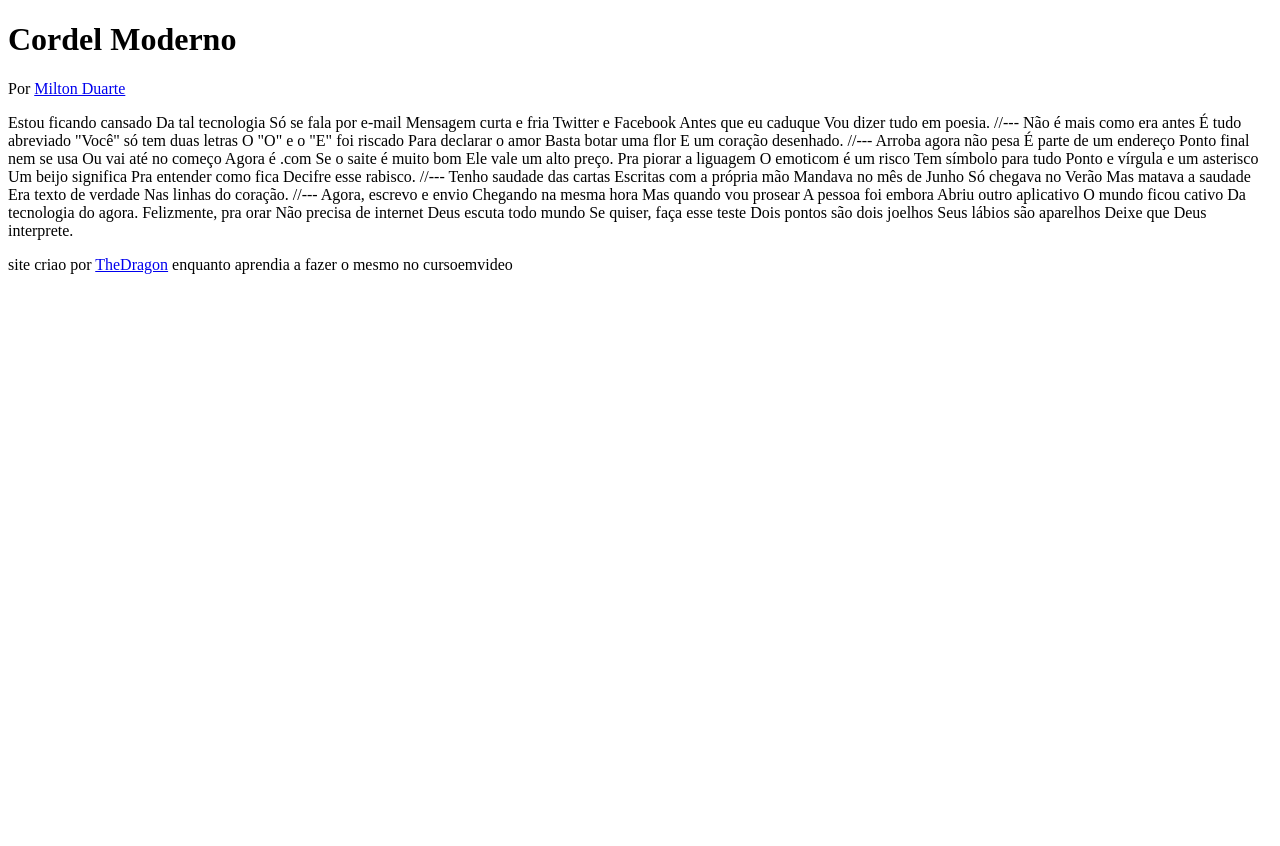
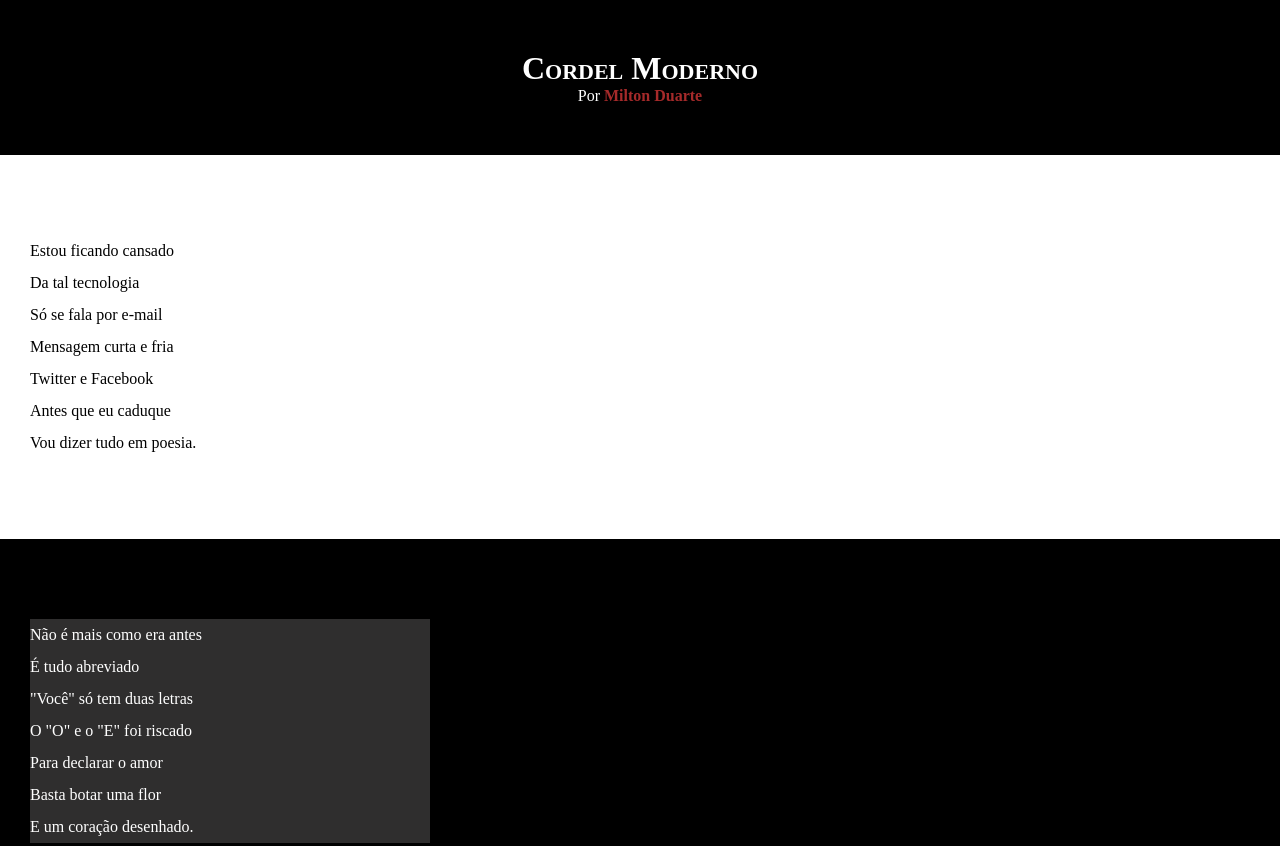
Before and after one commit to IamTheSorcerer/Html, a plain HTML site: page desafios/df012/index.html in a window 1280 px wide. Shown: the top 846 px of the page. Before the commit the page ends 800 px from the top, so only its background shows below. Drawn offline with Linux system fonts and the light colour scheme.

Commit message:
estilo/textos

```diff
--- /dev/null
+++ b/desafios/df012/estilo/style.css
@@ -0,0 +1,67 @@
+@charset "UTF-8";
+
+* {
+    margin: 0px;
+    padding: 0px;
+}
+
+html, body {
+    min-height: 100vh;
+    background-color: aquamarine;
+}
+
+header {
+    background-color: black;
+    color: white;
+    text-align: center;
+
+}
+
+header > h1 {
+    padding-top: 50px;
+    font-variant: small-caps;
+}
+
+header > p {
+    padding-bottom: 50px;
+}
+
+header a , footer a {
+    color: brown;
+    text-decoration: none;
+    font-weight: bolder;
+
+}
+
+header a:hover, footer a:hover {
+    text-decoration: underline;
+}
+
+section{
+    padding-top: 10vh;
+    padding-bottom: 10vh;
+    line-height: 2em;
+    padding-left: 30px;
+}
+
+section.normal{
+    background-color: white;
+    color: black;
+}
+
+section.imagem{
+    background-color: black;
+    color: white;
+}
+
+section.imagem > p {
+    width: 400px;
+    background-color: rgba(56, 55, 55, 0.842);
+}
+
+footer {
+     background-color: black;
+     color: white;
+     text-align: center;
+     padding: 10px;
+}
--- a/desafios/df012/index.html
+++ b/desafios/df012/index.html
@@ -5,6 +5,7 @@
     <meta http-equiv="X-UA-Compatible" content="IE=edge">
     <meta name="viewport" content="width=device-width, initial-scale=1.0">
     <title>Cordel Moderno</title>
+    <link rel="stylesheet" href="estilo/style.css">
 </head>
 <body>
     <header>
@@ -13,69 +14,90 @@
 
     </header>
 
-    Estou ficando cansado
-    Da tal tecnologia
-    Só se fala por e-mail
-    Mensagem curta e fria
-    Twitter e Facebook
-    Antes que eu caduque
-    Vou dizer tudo em poesia.
+    <section class="normal">
+        <p>
+            Estou ficando cansado <br>
+            Da tal tecnologia <br>
+            Só se fala por e-mail <br>
+            Mensagem curta e fria <br>
+            Twitter e Facebook <br>
+            Antes que eu caduque <br>
+            Vou dizer tudo em poesia.
+        </p>
+    </section>
 
-    //---
 
-    Não é mais como era antes
-    É tudo abreviado
-    "Você" só tem duas letras
-    O "O" e o "E" foi riscado
-    Para declarar o amor
-    Basta botar uma flor
-    E um coração desenhado.
 
-    //---
+    <section class="imagem">
+        <p>
+            Não é mais como era antes <br>
+            É tudo abreviado <br>
+            "Você" só tem duas letras <br>
+            O "O" e o "E" foi riscado <br>
+            Para declarar o amor <br>
+            Basta botar uma flor <br>
+            E um coração desenhado.
+        </p>
+    </section>
 
-    Arroba agora não pesa
-    É parte de um endereço
-    Ponto final nem se usa
-    Ou vai até no começo
-    Agora é .com
-    Se o saite é muito bom
-    Ele vale um alto preço.
 
-    Pra piorar a liguagem
-    O emoticom é um risco
-    Tem símbolo para tudo
-    Ponto e vírgula e um asterisco
-    Um beijo significa
-    Pra entender como fica
-    Decifre esse rabisco.
 
-    //---
+    <section class="normal">
+        <p>
+            Arroba agora não pesa <br>
+            É parte de um endereço <br>
+            Ponto final nem se usa <br>
+            Ou vai até no começo <br>
+            Agora é .com <br>
+            Se o saite é muito bom <br>
+            Ele vale um alto preço.
+        </p>
+        <p>
+            Pra piorar a liguagem <br>
+            O emoticom é um risco <br>
+            Tem símbolo para tudo <br>
+            Ponto e vírgula e um asterisco <br>
+            Um beijo significa <br>
+            Pra entender como fica <br>
+            Decifre esse rabisco.
+        </p>
+    </section>
 
-    Tenho saudade das cartas
-    Escritas com a própria mão
-    Mandava no mês de Junho
-    Só chegava no Verão
-    Mas matava a saudade
-    Era texto de verdade
-    Nas linhas do coração.
 
-    //---
+    <section class="imagem">
+        <p>
+            Tenho saudade das cartas <br>
+            Escritas com a própria mão <br>
+            Mandava no mês de Junho <br>
+            Só chegava no Verão <br>
+            Mas matava a saudade <br>
+            Era texto de verdade <br>
+            Nas linhas do coração.
+        </p>
+    </section>
 
-    Agora, escrevo e envio
-    Chegando na mesma hora
-    Mas quando vou prosear
-    A pessoa foi embora
-    Abriu outro aplicativo
-    O mundo ficou cativo
-    Da tecnologia do agora.
 
-    Felizmente, pra orar
-    Não precisa de internet
-    Deus escuta todo mundo
-    Se quiser, faça esse teste
-    Dois pontos são dois joelhos
-    Seus lábios são aparelhos
-    Deixe que Deus interprete.
+
+    <section class="normal">
+        <p>
+            Agora, escrevo e envio <br>
+            Chegando na mesma hora <br>
+            Mas quando vou prosear <br>
+            A pessoa foi embora <br>
+            Abriu outro aplicativo <br>
+            O mundo ficou cativo <br>
+            Da tecnologia do agora.
+        </p>
+        <p>
+            Felizmente, pra orar <br>
+            Não precisa de internet <br>
+            Deus escuta todo mundo
+            Se quiser, faça esse teste <br>
+            Dois pontos são dois joelhos <br>
+            Seus lábios são aparelhos <br>
+            Deixe que Deus interprete.
+        </p>
+    </section>
 
     <footer>
         <p>site criao por <a href="https://github.com/IamTheSorcerer" target="_blank">TheDragon</a> enquanto aprendia a fazer o mesmo no cursoemvideo</p>
```
